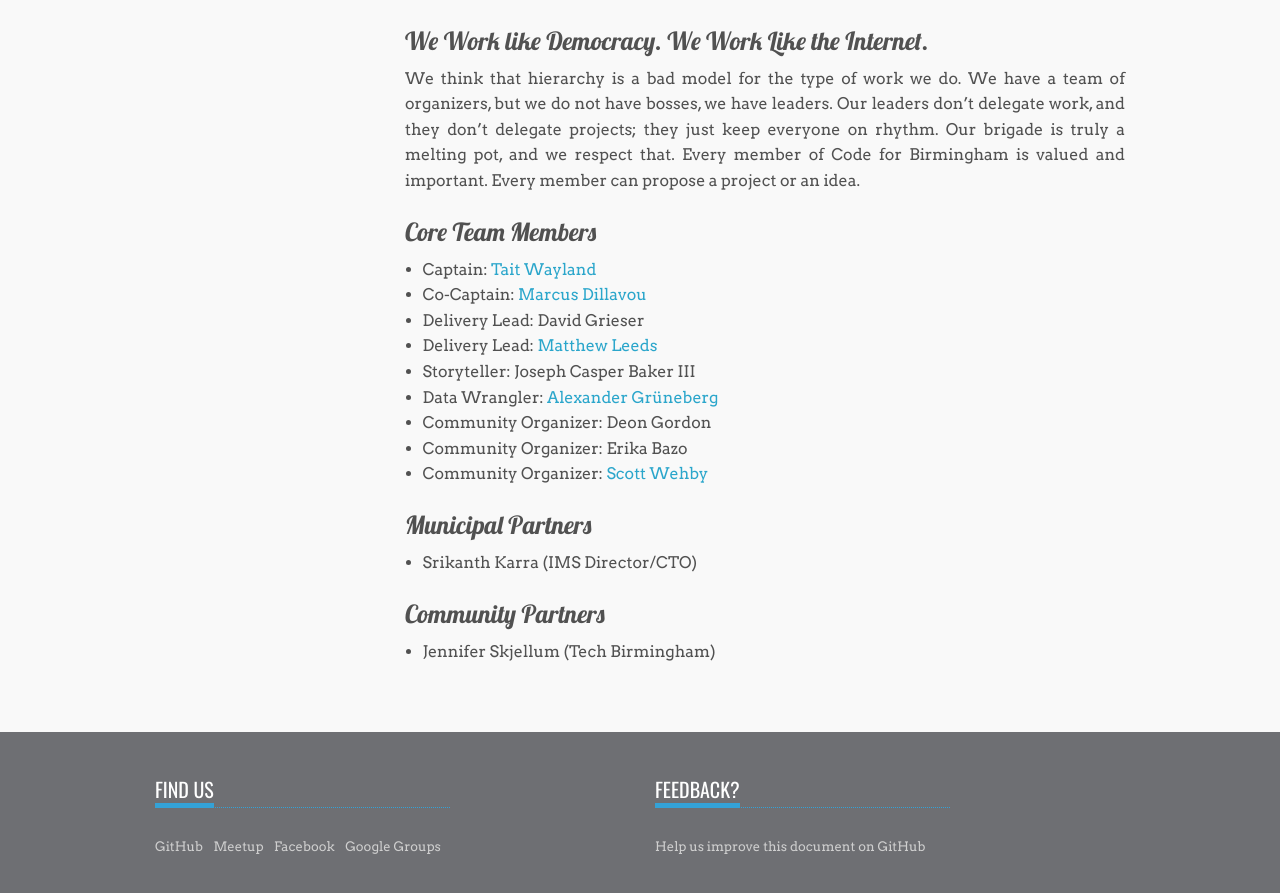
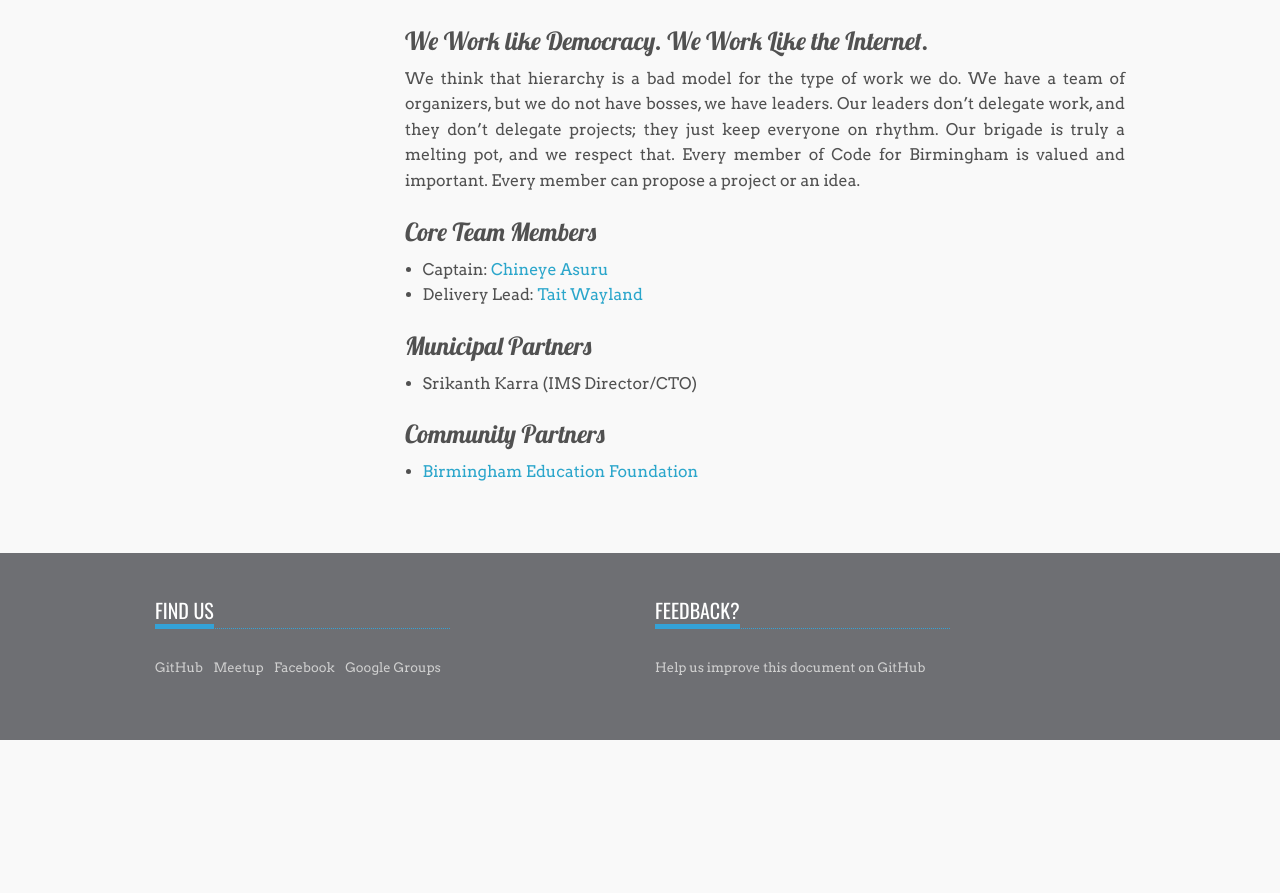
Before and after one commit to codeforbirmingham/codeforbirmingham.github.io, a Jekyll site: the page built from index.md, in a window 1280 px wide and 900 px high, scrolled down 1569 px. Shown: the top 893 px of the window. Built offline with Jekyll 4.4.1, drawn with Linux system fonts in a browser that asks for light colours; after the commit the page ends 2309 px from its top, so only the background shows below that.

Commit message:
updated organizers

```diff
--- a/index.md
+++ b/index.md
@@ -34,15 +34,8 @@
 Core Team Members
 -----------------
 
-- Captain: <a href="mailto:tait@codeforbirmingham.org">Tait Wayland</a>
-- Co-Captain: <a href="mailto:marcus.dillavou@codeforbirmingham.org">Marcus Dillavou</a>
-- Delivery Lead: David Grieser
-- Delivery Lead: <a href="mailto:matthew.leeds@codeforbirmingham.org">Matthew Leeds</a>
-- Storyteller: Joseph Casper Baker III
-- Data Wrangler: <a href="mailto:alexander.grueneberg@codeforbirmingham.org">Alexander Grüneberg</a>
-- Community Organizer: Deon Gordon
-- Community Organizer: Erika Bazo
-- Community Organizer: <a href="mailto:scott.wehby@codeforbirmingham.org">Scott Wehby</a>
+- Captain: <a href="mailto:casuru@codeforbirmingham.org">Chineye Asuru</a>
+- Delivery Lead: <a href="mailto:tait@codeforbirmingham.org">Tait Wayland</a>
 
 
 Municipal Partners
@@ -54,4 +47,4 @@
 Community Partners
 ------------------
 
-- Jennifer Skjellum (Tech Birmingham)
+- <a href="https://edbirmingham.org">Birmingham Education Foundation</a>
```
